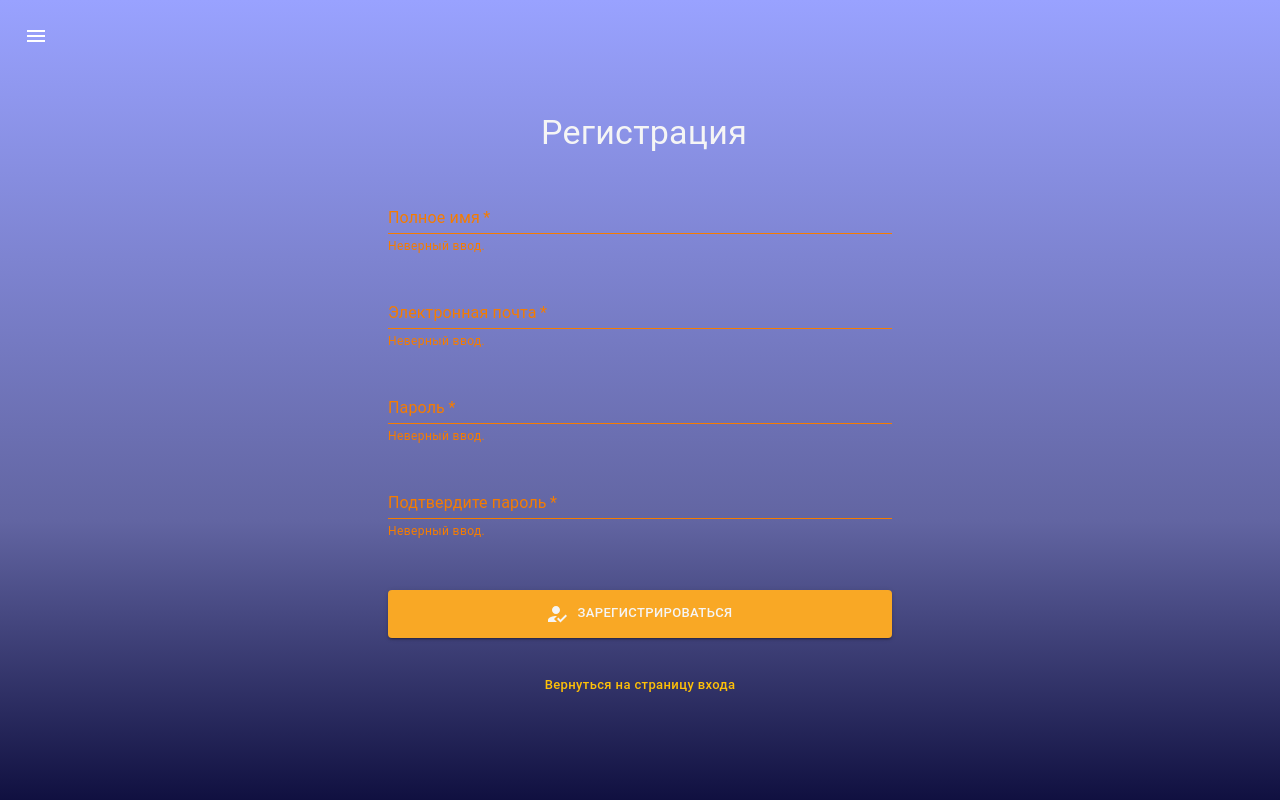
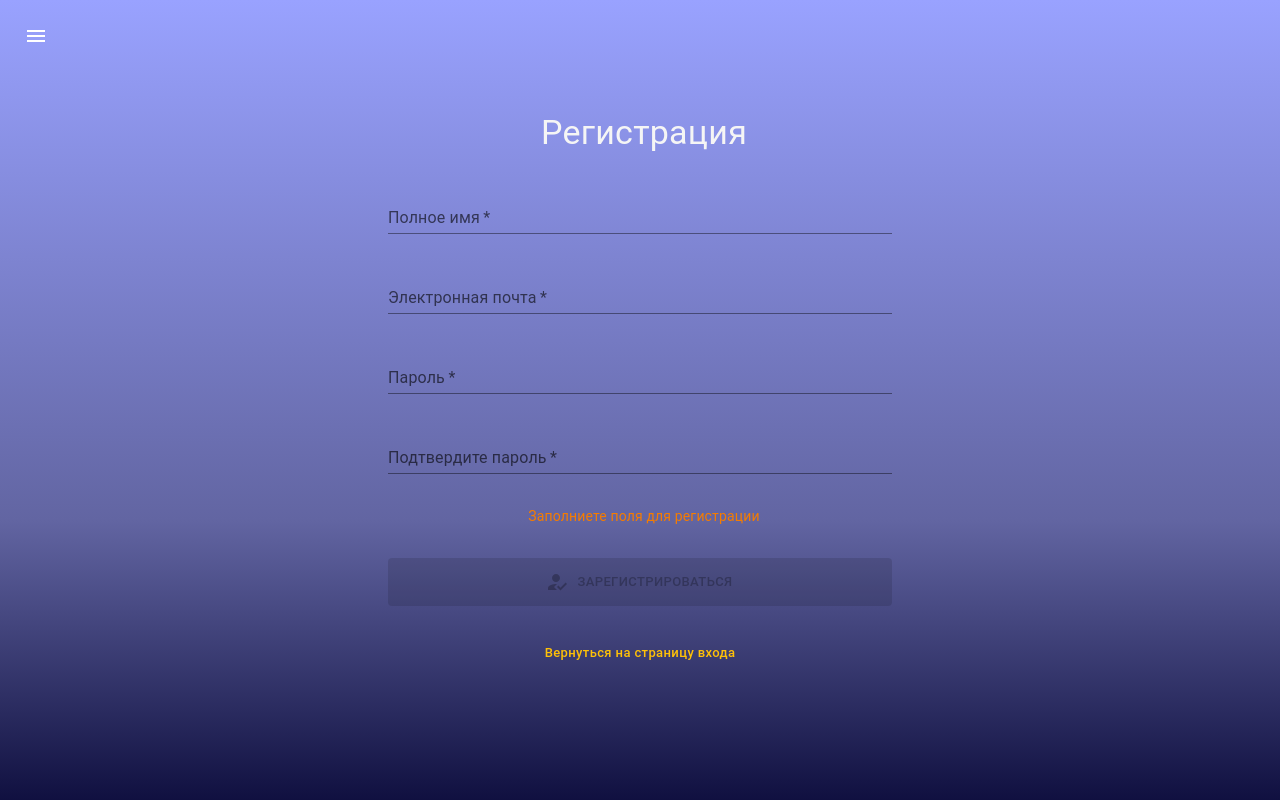
Before and after one commit to HabArt1978/quizerland_react-redux-ts, a React (Create React App) app: page /registration in a window 1280 px wide. Built offline with nearby package versions, Linux system fonts and the light colour scheme.

Commit message:
Добавил в проект  react-hook-form
- добавил валидацию полей авторизации и регистрации

```diff
--- a/package.json
+++ b/package.json
@@ -18,6 +18,7 @@
     "@types/react-dom": "^18.0.11",
     "react": "^18.2.0",
     "react-dom": "^18.2.0",
+    "react-hook-form": "^7.43.9",
     "react-redux": "^8.0.5",
     "react-router-dom": "^6.9.0",
     "react-scripts": "5.0.1",
--- a/src/App.tsx
+++ b/src/App.tsx
@@ -2,7 +2,7 @@ import { Routes, Route } from "react-router-dom"
 
 import QuizesPage from "./pages/quizes/index"
 import ActiveQuizPage from "./pages/quizes/_id"
-import CreateQuizPage from "./pages/quizes/create"
+import CreateQuizPage from "./pages/quizes/create/create"
 import AuthPage from "./pages/auth"
 import RedirectPage from "./pages/redirect"
 import NotFoundPage from "./pages/404/notFound"
--- a/src/pages/Auth/Registration.tsx
+++ b/src/pages/Auth/Registration.tsx
@@ -1,5 +1,5 @@
 import Container from "@mui/material/Container"
-import { Typography } from "@mui/material"
+import { SxProps, Typography } from "@mui/material"
 import CssBaseline from "@mui/material/CssBaseline"
 import TextField from "@mui/material/TextField"
 import Button from "@mui/material/Button"
@@ -8,35 +8,112 @@ import HowToRegIcon from "@mui/icons-material/HowToReg"
 
 import theme from "../../mui-theme"
 import { Link } from "react-router-dom"
+import { FC } from "react"
+import { Controller, SubmitHandler, useForm } from "react-hook-form"
+import {
+  emailRules,
+  passwordRules,
+  nameFieldRules,
+  notErrorsRules,
+} from "./authValidation"
+
+const errorStyles: SxProps = {
+  mb: "2rem",
+  input: { color: "#f5f5f5" },
+  "& .Mui-error": {
+    color: theme.palette.error.main,
+  },
+  "& .MuiFormHelperText-root": {
+    color: theme.palette.error.main,
+  },
+}
+
+type RegisterInputType = {
+  name: string
+  email: string
+  password: string
+  confirmPassword: string
+}
 
 type InputField = {
+  inputName: keyof RegisterInputType
   label: string
   required: boolean
-  type?: string
+  type: string
 }
-
-const RegistrationPage = () => {
 const inputFields: InputField[] = [
   {
+    inputName: "name",
     label: "Полное имя",
+    type: "text",
     required: true,
   },
   {
+    inputName: "email",
     label: "Электронная почта",
     type: "email",
     required: true,
   },
   {
+    inputName: "password",
     label: "Пароль",
     type: "password",
     required: true,
   },
   {
+    inputName: "confirmPassword",
     label: "Подтвердите пароль",
     type: "password",
     required: true,
   },
 ]
+
+const getInputRules = (
+  name: keyof RegisterInputType,
+  watchValue: string = "",
+) => {
+  const rules = {
+    name: () => nameFieldRules,
+    email: () => emailRules,
+    password: () => passwordRules,
+    confirmPassword: (passwordValue: string) => ({
+      required: "Поле обязательное для заполнения!",
+      validate: (value: string) =>
+        value === passwordValue || "Пароли не совпадают!",
+    }),
+  }
+
+  return rules[name](watchValue) ?? notErrorsRules
+}
+
+const RegistrationPage: FC = () => {
+  const {
+    handleSubmit,
+    reset,
+    control,
+    watch,
+    formState: { isDirty, isValid },
+  } = useForm<RegisterInputType>({
+    mode: "onChange",
+    defaultValues: {
+      name: "",
+      email: "",
+      password: "",
+      confirmPassword: "",
+    },
+  })
+
+  const onSubmit: SubmitHandler<RegisterInputType> = data => {
+    console.log(
+      `name: ${data.name}, email: ${data.email}, password: ${data.password}, confirmPassword: ${data.confirmPassword}`,
+    )
+    reset()
+  }
+
+  const password = watch("password", "")
+  const watchValuesMap: { [key in keyof RegisterInputType]?: string } = {
+    confirmPassword: password,
+  }
 
   return (
     <div
@@ -68,7 +145,16 @@ const RegistrationPage = () => {
             Регистрация
           </Typography>
 
-          {inputFields.map(field => (
+          {inputFields.map(({ inputName, label, required, type }, index) => (
+            <Controller
+              key={label + index}
+              control={control}
+              name={inputName}
+              rules={getInputRules(inputName, watchValuesMap[inputName])}
+              render={({
+                field: { value, onChange },
+                fieldState: { error },
+              }) => (
                 <Box
                   sx={{
                     maxWidth: "100%",
@@ -78,32 +164,38 @@ const RegistrationPage = () => {
                 >
                   <TextField
                     fullWidth
-                label={field.label}
-                type={field.type ?? "text"}
-                id="fullWidth"
-                required={field.required}
+                    label={label}
+                    type={type ?? "text"}
+                    value={value}
+                    onChange={event => onChange(event)}
+                    required={required}
                     variant="standard"
-                error
-                helperText="Неверный ввод."
-                sx={{
-                  mb: "1.5rem",
-                  input: { color: "#f5f5f5" },
-                  "& .Mui-error": {
-                    color: theme.palette.error.main,
-                  },
-                  "& .MuiFormHelperText-root": {
-                    color: theme.palette.error.main,
-                  },
-                }}
+                    error={!!error}
+                    helperText={error?.message}
+                    sx={errorStyles}
                   />
                 </Box>
+              )}
+            />
           ))}
 
+          <Typography
+            variant="body2"
+            component="div"
+            color={theme.palette.error.main}
+            sx={{ pl: "0.5rem", mb: "2rem" }}
+          >
+            {!isDirty && !isValid && "Заполниете поля для регистрации"}
+          </Typography>
+
           <Button
+            type="submit"
+            onClick={handleSubmit(onSubmit)}
+            disabled={!isDirty || !isValid}
             size="small"
             color="primary"
             variant="contained"
-            sx={{ py: 1.5, mt: "1.5rem", bgcolor: theme.palette.primary.dark }}
+            sx={{ py: 1.5, bgcolor: theme.palette.primary.dark }}
             startIcon={
               <HowToRegIcon
                 sx={{
--- a/src/pages/Auth/authValidation.ts
+++ b/src/pages/Auth/authValidation.ts
@@ -1,25 +1,36 @@
-export const validateEmail = (value: string) => {
-  const regexp =
-    /^[-+_~*.!?#$%&(){}<>\\/|'A-Z0-9]+?@[A-Z]+[-.]?[A-Z]+[-.][A-Z]{2,}$/i
-  const isValid = regexp.test(value)
-
-  return isValid
+export const emailRules = {
+  required: "Поле обязательное для заполнения!",
+  pattern: {
+    value:
+      /^(([^<>()[\]\\.,;:\s@"]+(\.[^<>()[\]\\.,;:\s@"]+)*)|.(".+"))@((\[[0-9]{1,3}\.[0-9]{1,3}\.[0-9]{1,3}\.[0-9]{1,3}\])|(([a-zA-Z\-0-9]+\.)+[a-zA-Z]{2,}))$/,
+    message: "Электронная почта имеет невалидное значение!",
+  },
 }
 
-export const validatePassword = (value: string) => {
-  const regexp = /^[-+~*.!?#$%&(){}<>\\/|'A-ZА-Я0-9]{6,20}$/i
-  const isValid = regexp.test(value)
-
-  return isValid
+export const passwordRules = {
+  required: "Поле обязательное для заполнения!",
+  pattern: {
+    value: /^[-+~*_.:!?#$%&(){}<>\\/|'A-ZА-Я0-9]{6,20}$/i,
+    message: "Пароль имеет невалидное значение!",
+  },
+  minLength: {
+    value: 6,
+    message: "Пароль короче 6 символов!", // JS only: <p>error message</p> TS only support string
+  },
+  maxLength: {
+    value: 20,
+    message: "Пароль длиннее 20 символов!", // JS only: <p>error message</p> TS only support string
+  },
 }
 
-export const validateName = (value: string) => {
-  const regexp = /[А-Я]{2,20}/i
-  const isValid = regexp.test(value)
-
-  return isValid
+export const nameFieldRules = {
+  required: "Поле обязательное для заполнения!",
+  pattern: {
+    value: /[А-Я]{2,20}/i,
+    message: "Введите ваше имя на русском языке!",
+  },
 }
 
-export const allowEmpty = (value: string) => {
-  return value.length === 0
+export const notErrorsRules = {
+  required: "",
 }
--- a/src/pages/Auth/index.tsx
+++ b/src/pages/Auth/index.tsx
@@ -1,5 +1,5 @@
 import Container from "@mui/material/Container"
-import { IconButton, Typography } from "@mui/material"
+import { IconButton, SxProps, Typography } from "@mui/material"
 import AlternateEmailIcon from "@mui/icons-material/AlternateEmail"
 import LockIcon from "@mui/icons-material/Lock"
 import CssBaseline from "@mui/material/CssBaseline"
@@ -9,21 +9,46 @@ import VisibilityOff from "@mui/icons-material/VisibilityOff"
 import Button from "@mui/material/Button"
 import Box from "@mui/material/Box"
 import InputOutlinedIcon from "@mui/icons-material/InputOutlined"
-import { useState } from "react"
+import { FC, useState } from "react"
 import theme from "../../mui-theme"
 import { Link } from "react-router-dom"
-import { allowEmpty, validateEmail, validatePassword } from "./authValidation"
+import { useForm, SubmitHandler, Controller } from "react-hook-form"
+import { emailRules, passwordRules } from "./authValidation"
 
-const AuthPage = () => {
-  const [emailValue, setEmailValue] = useState("")
-  const [passwordValue, setPasswordValue] = useState("")
+type AuthFields = {
+  email: string
+  password: string
+}
+
+const errorStyles: SxProps = {
+  mb: "2rem",
+  input: { color: "#f5f5f5" },
+  "& .Mui-error": {
+    color: theme.palette.error.main,
+  },
+  "& .MuiFormHelperText-root": {
+    color: theme.palette.error.main,
+  },
+}
+
+const AuthPage: FC = () => {
+  const {
+    handleSubmit,
+    reset,
+    control,
+    formState: { isDirty, isValid },
+  } = useForm<AuthFields>({
+    mode: "onChange",
+    defaultValues: { email: "", password: "" },
+  })
+
+  const onSubmit: SubmitHandler<AuthFields> = data => {
+    console.log(`email: ${data.email}, password: ${data.password}`)
+    reset()
+  }
+
   const [showPassword, setShowPassword] = useState(false)
-
   const handleClickShowPassword = () => setShowPassword(show => !show)
-
-  const isValidEmail = allowEmpty(emailValue) || validateEmail(emailValue)
-  const isValidPassword =
-    allowEmpty(passwordValue) || validatePassword(passwordValue)
 
   return (
     <div
@@ -49,12 +74,16 @@ const AuthPage = () => {
             variant="h4"
             component="h1"
             color={theme.palette.grey[100]}
-            gutterBottom
             sx={{ pl: "0.5rem", mb: "2rem" }}
           >
             Авторизация
           </Typography>
 
+          <Controller
+            control={control}
+            name="email"
+            rules={emailRules}
+            render={({ field: { value, onChange }, fieldState: { error } }) => (
               <Box
                 sx={{
                   maxWidth: "100%",
@@ -62,30 +91,31 @@ const AuthPage = () => {
                   alignItems: "center",
                 }}
               >
-            <AlternateEmailIcon sx={{ color: "action.active", mr: 1, mb: 2 }} />
+                <AlternateEmailIcon
+                  sx={{ color: "action.active", mr: 1, mb: 2 }}
+                />
                 <TextField
                   fullWidth
                   label="Электронная почта"
                   type="email"
-              id="fullWidth"
+                  id="emailID"
                   required
-              value={emailValue}
-              onChange={event => setEmailValue(event.currentTarget.value)}
+                  value={value}
+                  onChange={event => onChange(event)}
                   variant="standard"
-              error={!isValidEmail}
-              helperText={!isValidEmail && "Неверный ввод."}
-              sx={{
-                mb: "2rem",
-                input: { color: "#f5f5f5" },
-                "& .Mui-error": {
-                  color: theme.palette.error.main,
-                },
-                "& .MuiFormHelperText-root": {
-                  color: theme.palette.error.main,
-                },
-              }}
+                  error={!!error}
+                  helperText={error?.message}
+                  sx={errorStyles}
                 />
               </Box>
+            )}
+          />
+
+          <Controller
+            control={control}
+            name="password"
+            rules={passwordRules}
+            render={({ field: { value, onChange }, fieldState: { error } }) => (
               <Box
                 sx={{
                   maxWidth: "100%",
@@ -98,24 +128,15 @@ const AuthPage = () => {
                   fullWidth
                   label="Пароль"
                   type={showPassword ? "text" : "password"}
-              value={passwordValue}
-              onChange={event => setPasswordValue(event.currentTarget.value)}
+                  value={value}
+                  onChange={event => onChange(event)}
                   id="standard-password-input"
                   autoComplete="current-password"
                   required
-              error={!isValidPassword}
-              helperText={!isValidPassword && "Неверный ввод."}
+                  error={!!error}
+                  helperText={error?.message}
                   variant="standard"
-              sx={{
-                mb: "2rem",
-                input: { color: "#f5f5f5" },
-                "& .Mui-error": {
-                  color: theme.palette.error.main,
-                },
-                "& .MuiFormHelperText-root": {
-                  color: theme.palette.error.main,
-                },
-              }}
+                  sx={errorStyles}
                 />
 
                 <IconButton
@@ -125,8 +146,22 @@ const AuthPage = () => {
                   {showPassword ? <Visibility /> : <VisibilityOff />}
                 </IconButton>
               </Box>
+            )}
+          />
+
+          <Typography
+            variant="body2"
+            component="div"
+            color={theme.palette.error.main}
+            sx={{ pl: "0.5rem", mb: "2rem" }}
+          >
+            {!isDirty && !isValid && "Заполниете поля для авторизации"}
+          </Typography>
 
           <Button
+            type="submit"
+            onClick={handleSubmit(onSubmit)}
+            disabled={!isDirty || !isValid}
             size="small"
             variant="contained"
             sx={{ py: 1.5, bgcolor: theme.palette.primary.dark }}
--- a/src/store/quiz/initialState.ts
+++ b/src/store/quiz/initialState.ts
@@ -219,7 +219,7 @@ export const quizInitialState: QuizState = {
       questions: [
         {
           id: 1,
-          text: "В каком году был выпущен альбом 'The Dark Side of the Moon' от Pink Floyd?",
+          text: "В каком году вышел альбом 'The Dark Side of the Moon' группы Pink Floyd?",
           correctAnswerID: 5,
 
           answers: [
```
Also changed, not shown: src/store/quiz/selectors.ts (+0 -14 lines), 1 other file (tests, documents, lock files or other folders). Lines whose indentation alone changed are shown as unchanged.
